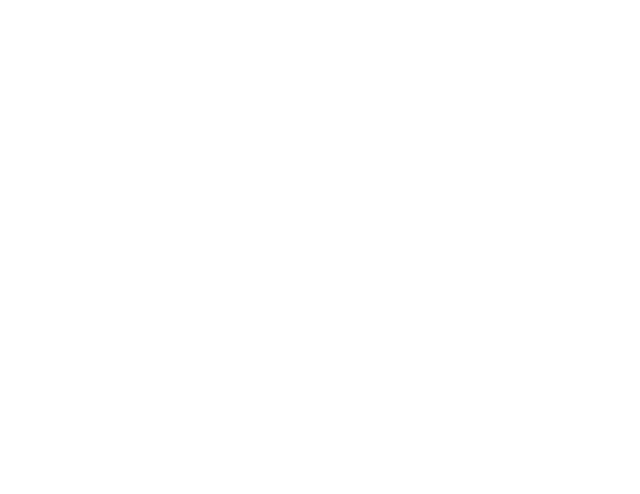
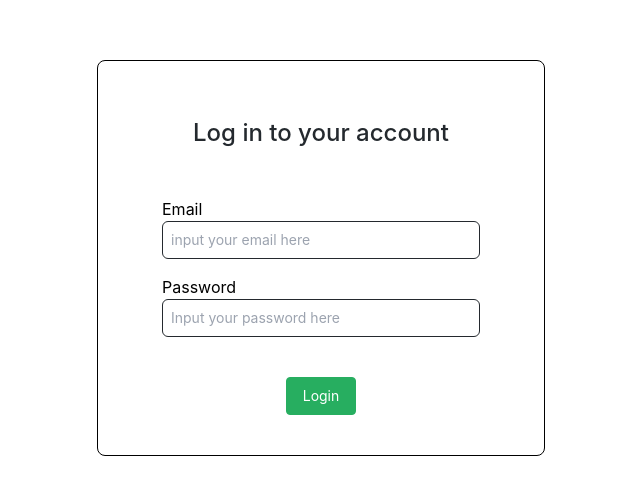
Before and after one commit to Antreee/Antreee-Client-Admin, a React (Create React App) app in the folder cms-client-admin/: page /login in a window 1280 px wide. Before the commit this address had no page. Shown: the part 142-636 px from the top of the page, without its empty margins (319-959 px from the left). Built offline with nearby package versions, Linux system fonts and the light colour scheme.

Commit message:
done login & logout

```diff
--- a/cms-client-admin/src/App.js
+++ b/cms-client-admin/src/App.js
@@ -8,6 +8,8 @@
 import BookingPage from "./views/BookingPage"
 import TransactionHistoryPage from "./views/TransactionHistoryPage"
 import RegisterPage from './views/RegisterPage';
+import ProfilePage from './views/ProfilePage';
+import LoginPage from './views/LoginPage';
 
 function App() {
   return (
@@ -27,6 +29,7 @@
             <Route path="items" element={<ItemsPage />} />
             <Route path="booking" element={<BookingPage />} />
             <Route path="transaction-history" element={<TransactionHistoryPage />} />
+            <Route path="profile" element={<ProfilePage />} />
             {/* <Route path="posts/add" element={<AddPost />} />
             <Route path="posts/edit/:id" element={<EditPost />} />
             <Route path="categories" element={<Categories />} />
@@ -36,7 +39,7 @@
           </Route>
         </Route>
 
-        {/* <Route path="/login" element={<Login />} /> */}
+        <Route path="/login" element={<LoginPage />} />
       </Routes>
     </div>
   </>
--- a/cms-client-admin/src/components/Sidebar.jsx
+++ b/cms-client-admin/src/components/Sidebar.jsx
@@ -1,7 +1,7 @@
 import { useState } from "react";
 import { NavLink } from "react-router-dom";
 import { useNavigate } from "react-router-dom";
-import logo from "../hacktiv.svg";
+// import logo from "../hacktiv.svg";
 import Swal from "sweetalert2";
 
 const Sidebar = () => {
@@ -44,7 +44,7 @@
           showSidebar ? "translate-x-0 " : "translate-y-full"
         }`}
       >
-        <img src={logo} className="w-30 opacity-80" alt="logo" />
+        {/* <img src={logo} className="w-10 opacity-80" alt="logo" /> */}
         <h3 className=" mb-10 text-2xl text-center font-bold text-white">
           CMS News Portal
         </h3>
@@ -110,6 +110,16 @@
             </NavLink>
           </li>
           <li>
+            <NavLink
+              to="/profile"
+              className={({ isActive }) =>
+                isActive ? "text-active" : "text-hover"
+              }
+            >
+              Profile
+            </NavLink>
+          </li>
+          <li>
             <button onClick={logout} className={"text-hover"}>
               Sign Out
             </button>
--- a/cms-client-admin/src/config/apollo.js
+++ b/cms-client-admin/src/config/apollo.js
@@ -0,0 +1,11 @@
+import {
+    ApolloClient,
+    InMemoryCache,
+  } from "@apollo/client";
+
+  const client = new ApolloClient({
+    uri: 'https://23ca-2001-448a-6040-fa9b-9cb9-9827-2a13-48dd.ngrok.io',
+    cache: new InMemoryCache()
+  });
+
+  export default client
--- /dev/null
+++ b/cms-client-admin/src/config/queries.js
@@ -0,0 +1,32 @@
+import { gql } from "@apollo/client";
+
+export const GET_RESTAURANT_ADMIN = gql`
+  query GetRestaurantByAdmin {
+    getRestaurantByAdmin {
+      _id
+      name
+      logoUrl
+      cuisine
+      address
+      contactNumber
+      location {
+        type
+        coordinates
+      }
+      available
+      capacity
+      mainImagesUrl
+      adminId
+      restaurantDistance
+    }
+  }
+`;
+
+export const LOGIN = gql`
+  mutation Login($email: String, $password: String) {
+    login(email: $email, password: $password) {
+      status
+      access_token
+    }
+  }
+`;
--- a/cms-client-admin/src/index.js
+++ b/cms-client-admin/src/index.js
@@ -1,17 +1,21 @@
 import React from "react";
-import ReactDOM from "react-dom/client";
+import ReactDOM from "react-dom";
 import "./index.css";
 import App from "./App";
 import reportWebVitals from "./reportWebVitals";
 import { BrowserRouter } from "react-router-dom";
+import { ApolloProvider } from "@apollo/client";
+import client from "./config/apollo";
 
-const root = ReactDOM.createRoot(document.getElementById("root"));
-root.render(
+ReactDOM.render(
   <React.StrictMode>
-    <BrowserRouter>
-      <App />
-    </BrowserRouter>
-  </React.StrictMode>
+    <ApolloProvider client={client}>
+      <BrowserRouter>
+        <App />
+      </BrowserRouter>
+    </ApolloProvider>
+  </React.StrictMode>,
+  document.getElementById("root")
 );
 
 // If you want to start measuring performance in your app, pass a function
--- /dev/null
+++ b/cms-client-admin/src/views/LoginPage.jsx
@@ -0,0 +1,96 @@
+import { useState } from "react";
+import { useNavigate } from "react-router-dom";
+import { LOGIN } from "../config/queries";
+import { useMutation } from "@apollo/client";
+
+// import axios from "axios";
+// import Swal from "sweetalert2";
+
+function LoginPage() {
+  const [loginMutation, { data, loading, error }] = useMutation(LOGIN);
+
+  const [login, setLogin] = useState({
+    email: "",
+    password: "",
+  });
+
+  const navigate = useNavigate();
+
+  function loginHandler(e) {
+    const { value, name } = e.target;
+    let newLogin = {
+      ...login,
+    };
+    newLogin[name] = value;
+    setLogin(newLogin);
+  }
+
+  function doLogin(event) {
+    event.preventDefault();
+
+    loginMutation({
+      variables: {
+        email: login.email,
+        password: login.password,
+      },
+    });
+  }
+  if (data) {
+    console.log(data.login.access_token, "<<<<<<<data");
+    localStorage.setItem("access_token", data.login.access_token);
+    navigate("/");
+  }
+
+  if (loading) {
+    <p>loading Ngab...</p>;
+  }
+
+  if (error) {
+    <p>error Ngab...</p>;
+  }
+
+  return (
+    <div className="h-screen flex bg-ugray-bg1">
+      <div className="w-full max-w-md m-auto bg-white rounded-lg border border-primaryBorder shadow-default py-10 px-16">
+        <h1 className="text-2xl font-medium text-primary mt-4 mb-12 text-center">
+          Log in to your account
+        </h1>
+
+        <form onSubmit={doLogin}>
+          <div>
+            <label>Email</label>
+            <input
+              type="email"
+              className={`w-full p-2 text-primary border rounded-md outline-none text-sm transition duration-150 ease-in-out mb-4`}
+              name="email"
+              value={login.email}
+              onChange={loginHandler}
+              placeholder="input your email here"
+            />
+          </div>
+          <div>
+            <label>Password</label>
+            <input
+              type="password"
+              className={`w-full p-2 text-primary border rounded-md outline-none text-sm transition duration-150 ease-in-out mb-4`}
+              name="password"
+              value={login.password}
+              onChange={loginHandler}
+              placeholder="Input your password here"
+            />
+          </div>
+
+          <div className="flex justify-center items-center mt-6">
+            <button
+              className={`bg-green py-2 px-4 text-sm text-white rounded border border-green focus:outline-none focus:border-green-dark`}
+            >
+              Login
+            </button>
+          </div>
+        </form>
+      </div>
+    </div>
+  );
+}
+
+export default LoginPage;
--- /dev/null
+++ b/cms-client-admin/src/views/ProfilePage.jsx
@@ -0,0 +1,45 @@
+import { GET_RESTAURANT_ADMIN } from "../config/queries";
+import { useQuery } from "@apollo/client";
+
+export default function ProfilePage() {
+  const { loading, error, data } = useQuery(GET_RESTAURANT_ADMIN);
+  if (loading) return <p>Loading...</p>;
+  if (error) return <p>Error!</p>;
+
+  return (
+    <>
+      {data.getRestaurantByAdmin.map((restaurant) => {
+        return (
+          <div className="container mx-auto mt-12 mb-40 space-y-12">
+            <div className="max-w-xl rounded-lg shadow-md lg:flex md:flex shadow-sky-600 ml-72">
+              {/* <img
+            className="object-cover w-full md:w-1/2 lg:w-1/3"
+            src="https://cdn.pixabay.com/photo/2016/12/19/18/21/snowflake-1918794__340.jpg"
+            alt="image"
+          /> */}
+              <div className="px-6 py-4">
+                <h4 className="mb-3 text-base font-semibold tracking-tight text-sky-600">
+                  {restaurant.name}
+                </h4>
+                <p className="mb-2 text-sm leading-normal text-justify text-sky-900">
+                  Adress :
+                </p>
+                <p className="mb-2 text-sm leading-normal text-justify text-sky-900">
+                  Contact Number :
+                </p>
+                <div className="flex justify-center">
+                  <div className="mb-3">
+                    <select className="form-select block w-full px-3 py-1.5 text-base font-normal text-gray-700 bg-white bg-clip-padding bg-no-repeat border border-solid border-gray-300 rounded focus:text-gray-700 focus:bg-white focus:border-blue-600 focus:outline-none">
+                      <option value="1">Available</option>
+                      <option value="2">Unvailable</option>
+                    </select>
+                  </div>
+                </div>
+              </div>
+            </div>
+          </div>
+        );
+      })}
+    </>
+  );
+}
```
Also changed, not shown: cms-client-admin/package.json (+5 -2 lines), 1 other file (tests, documents, lock files or other folders).
